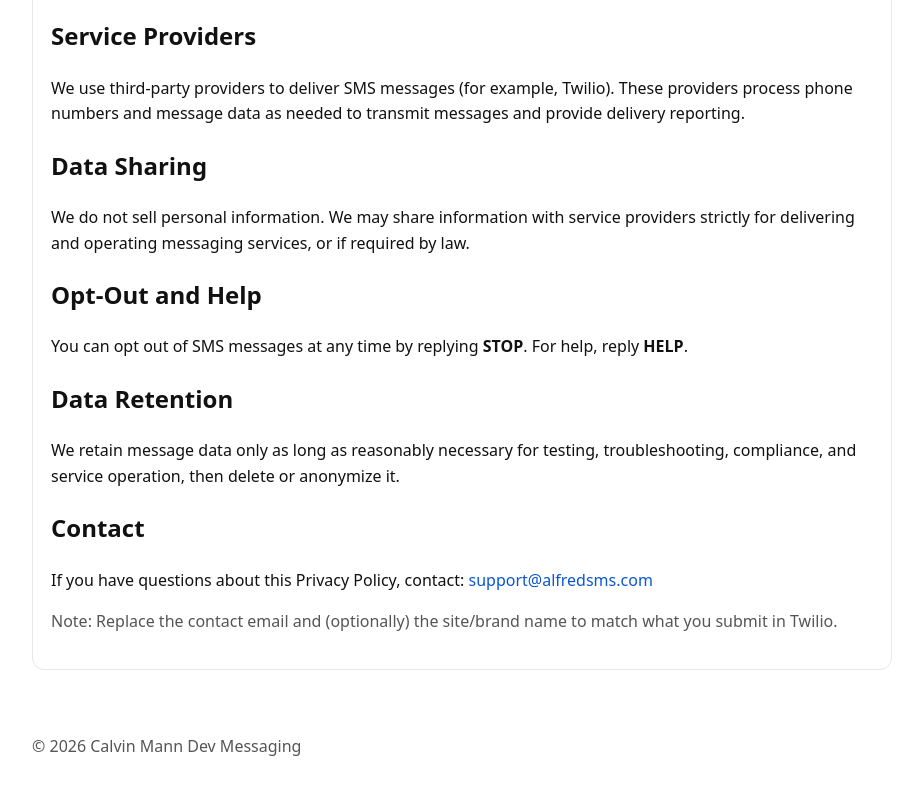
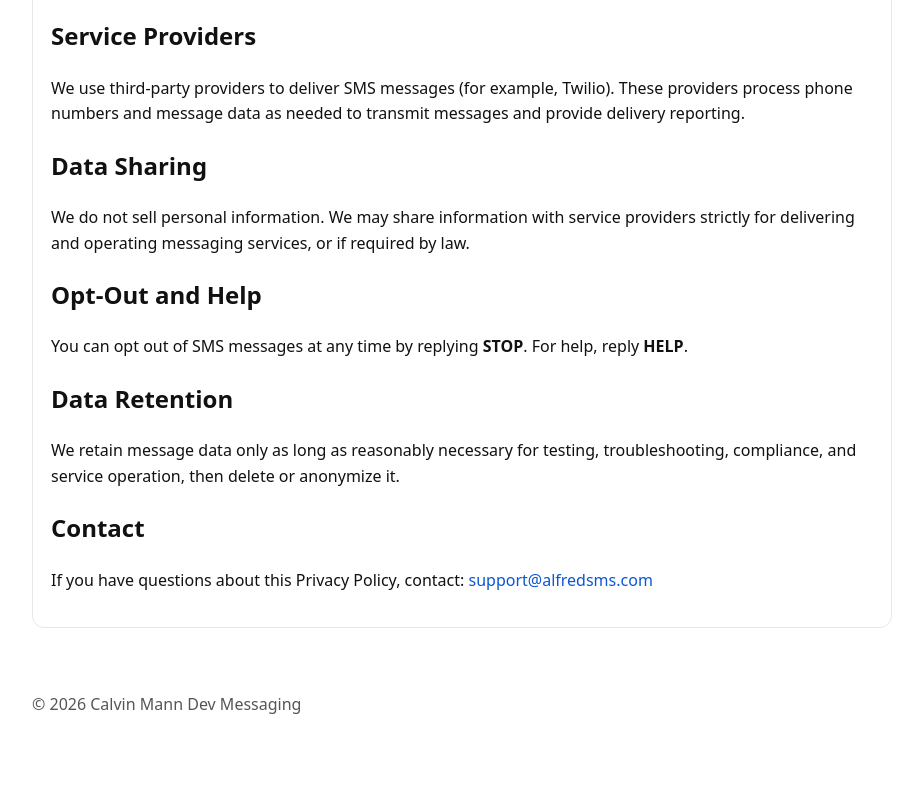
Before and after one commit to MannGroup/AlfredWebsite, a plain HTML site: page privacy.html in a window 1280 px wide. Shown: the part 664-1463 px from the top of the page, without its empty margins (178-1101 px from the left). After the commit the page ends 1422 px from the top, so only its background shows below. Drawn offline with Linux system fonts and the light colour scheme.

Commit message:
Remove instruction based text

```diff
--- a/privacy.html
+++ b/privacy.html
@@ -74,9 +74,7 @@
         <a href="mailto:calvin@manngrp.com">support@alfredsms.com</a>
       </p>
 
-      <p class="muted">
-        Note: Replace the contact email and (optionally) the site/brand name to match what you submit in Twilio.
-      </p>
+
     </div>
   </main>
 
```
Also changed, not shown: index.html (+0 -1 lines), terms.html (+1 -3 lines).
